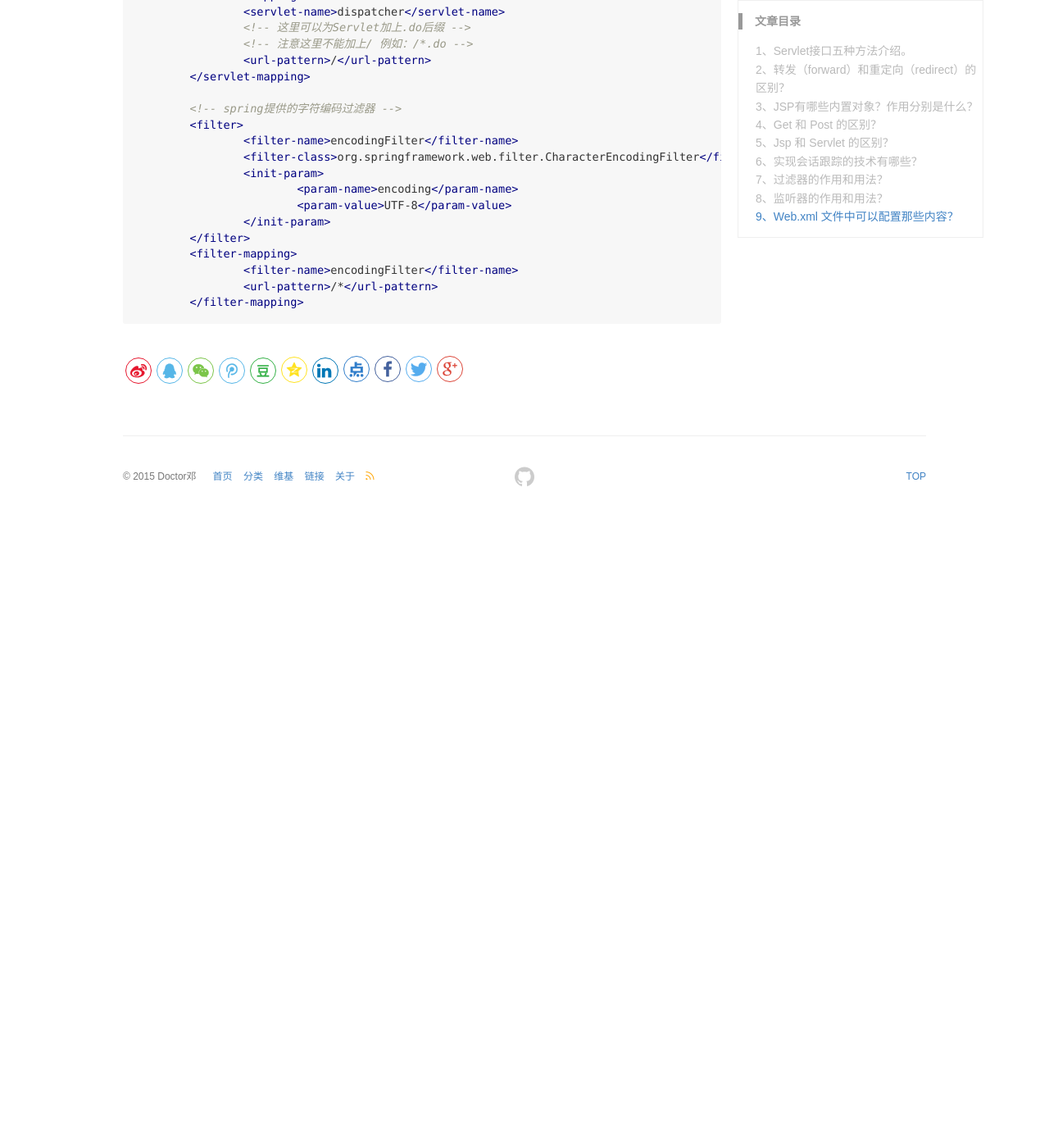
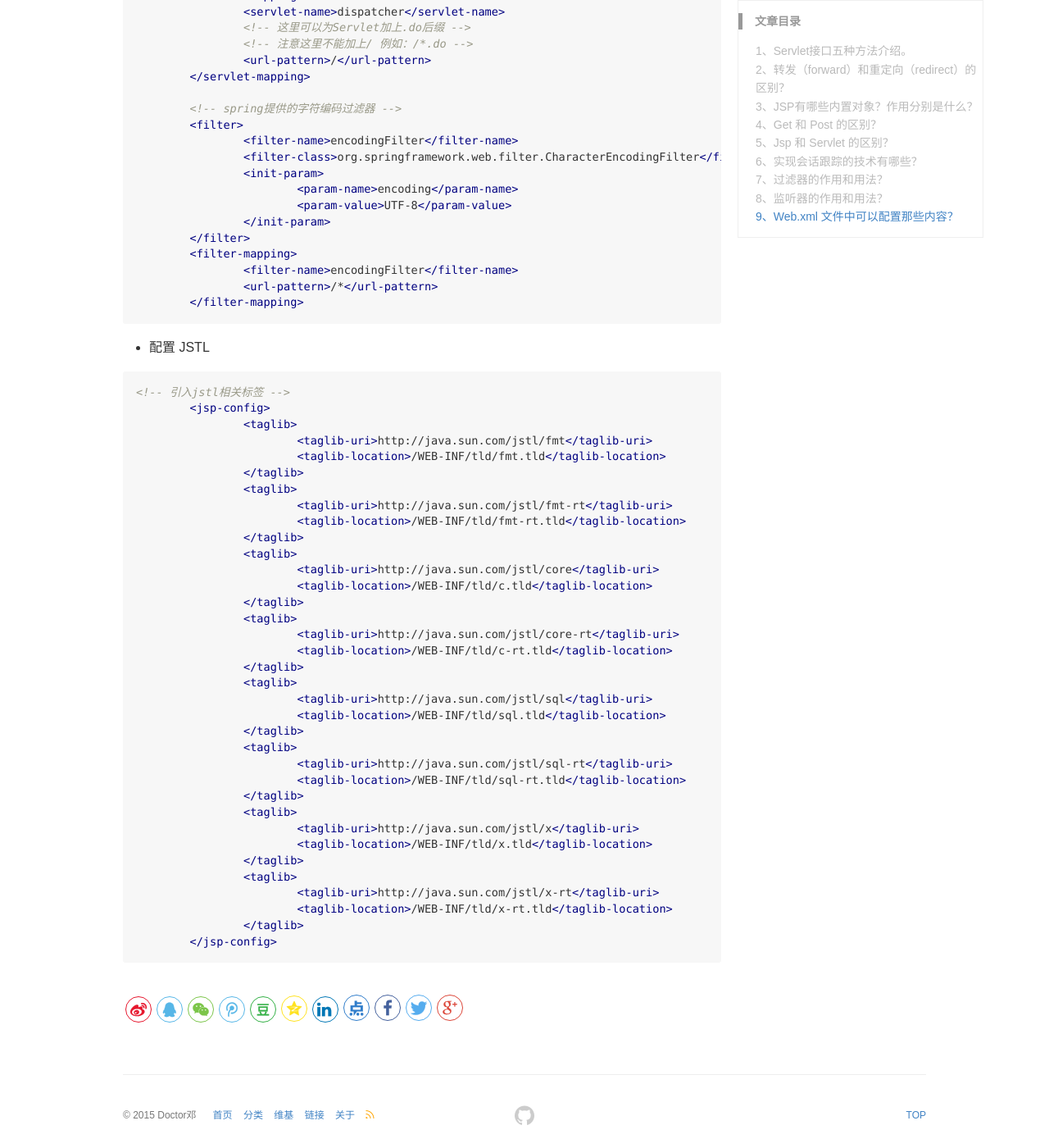
Before and after one commit to DoctorDeng/DoctorDeng.github.io, a Jekyll site: the page built from _posts/2016-09-12-java-面试.md, in a window 1280 px wide and 1400 px high, scrolled down 8471 px. Shown: the whole window at 82% size. Built offline with Jekyll 4.4.1, drawn with Linux system fonts in a browser that asks for light colours; before the commit the page ends 9101 px from its top, so only the background shows below that.

Commit message:
modify file

````diff
--- a/_posts/2016-09-12-java-面试.md
+++ b/_posts/2016-09-12-java-面试.md
@@ -342,3 +342,43 @@ import javax.servlet.http.HttpSessionListener;
 		<url-pattern>/*</url-pattern>
 	</filter-mapping>
 ```
+
+* 配置 JSTL
+
+```xml?linenums
+<!-- 引入jstl相关标签 -->
+	<jsp-config>
+		<taglib>
+			<taglib-uri>http://java.sun.com/jstl/fmt</taglib-uri>
+			<taglib-location>/WEB-INF/tld/fmt.tld</taglib-location>
+		</taglib>
+		<taglib>
+			<taglib-uri>http://java.sun.com/jstl/fmt-rt</taglib-uri>
+			<taglib-location>/WEB-INF/tld/fmt-rt.tld</taglib-location>
+		</taglib>
+		<taglib>
+			<taglib-uri>http://java.sun.com/jstl/core</taglib-uri>
+			<taglib-location>/WEB-INF/tld/c.tld</taglib-location>
+		</taglib>
+		<taglib>
+			<taglib-uri>http://java.sun.com/jstl/core-rt</taglib-uri>
+			<taglib-location>/WEB-INF/tld/c-rt.tld</taglib-location>
+		</taglib>
+		<taglib>
+			<taglib-uri>http://java.sun.com/jstl/sql</taglib-uri>
+			<taglib-location>/WEB-INF/tld/sql.tld</taglib-location>
+		</taglib>
+		<taglib>
+			<taglib-uri>http://java.sun.com/jstl/sql-rt</taglib-uri>
+			<taglib-location>/WEB-INF/tld/sql-rt.tld</taglib-location>
+		</taglib>
+		<taglib>
+			<taglib-uri>http://java.sun.com/jstl/x</taglib-uri>
+			<taglib-location>/WEB-INF/tld/x.tld</taglib-location>
+		</taglib>
+		<taglib>
+			<taglib-uri>http://java.sun.com/jstl/x-rt</taglib-uri>
+			<taglib-location>/WEB-INF/tld/x-rt.tld</taglib-location>
+		</taglib>
+	</jsp-config>
+```
````
